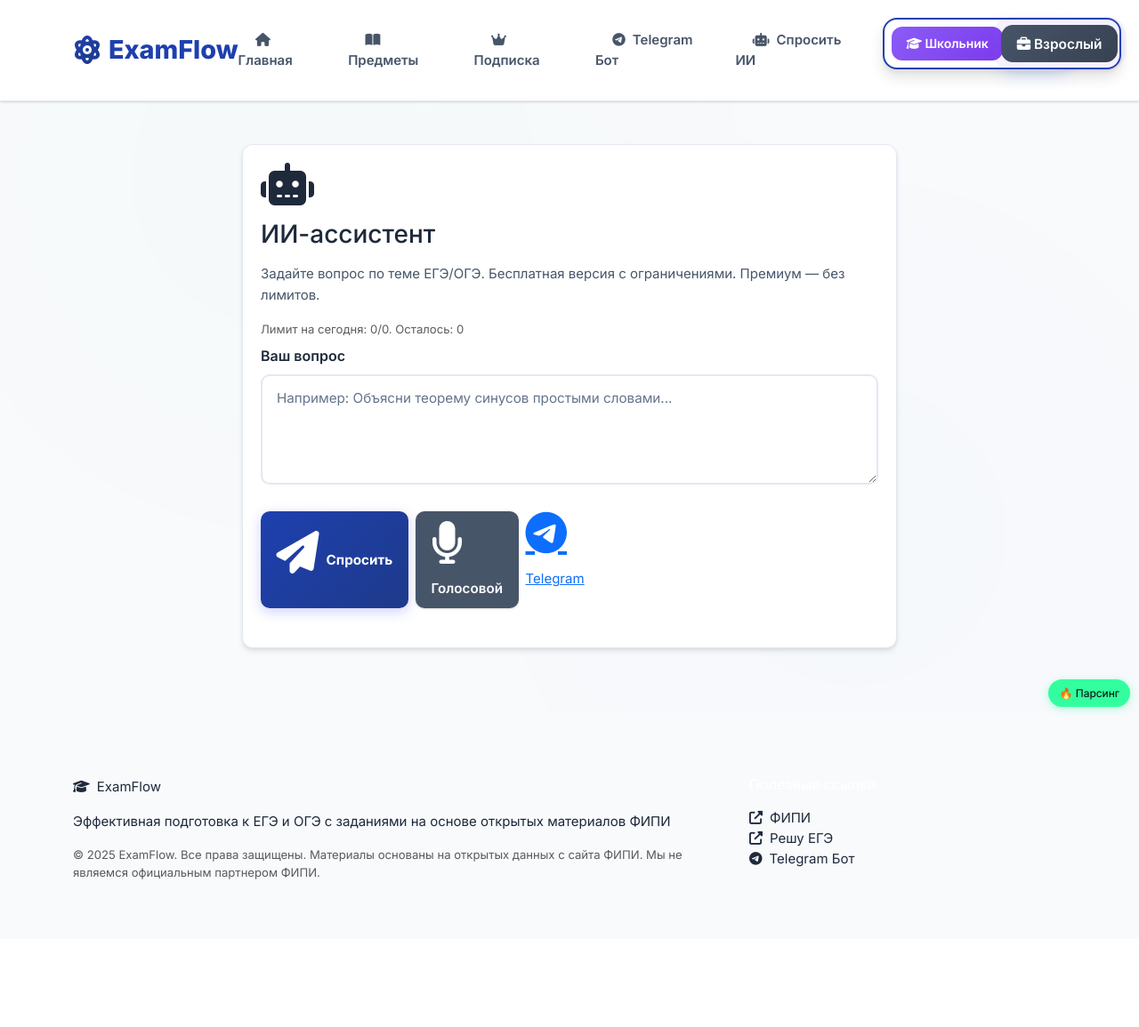
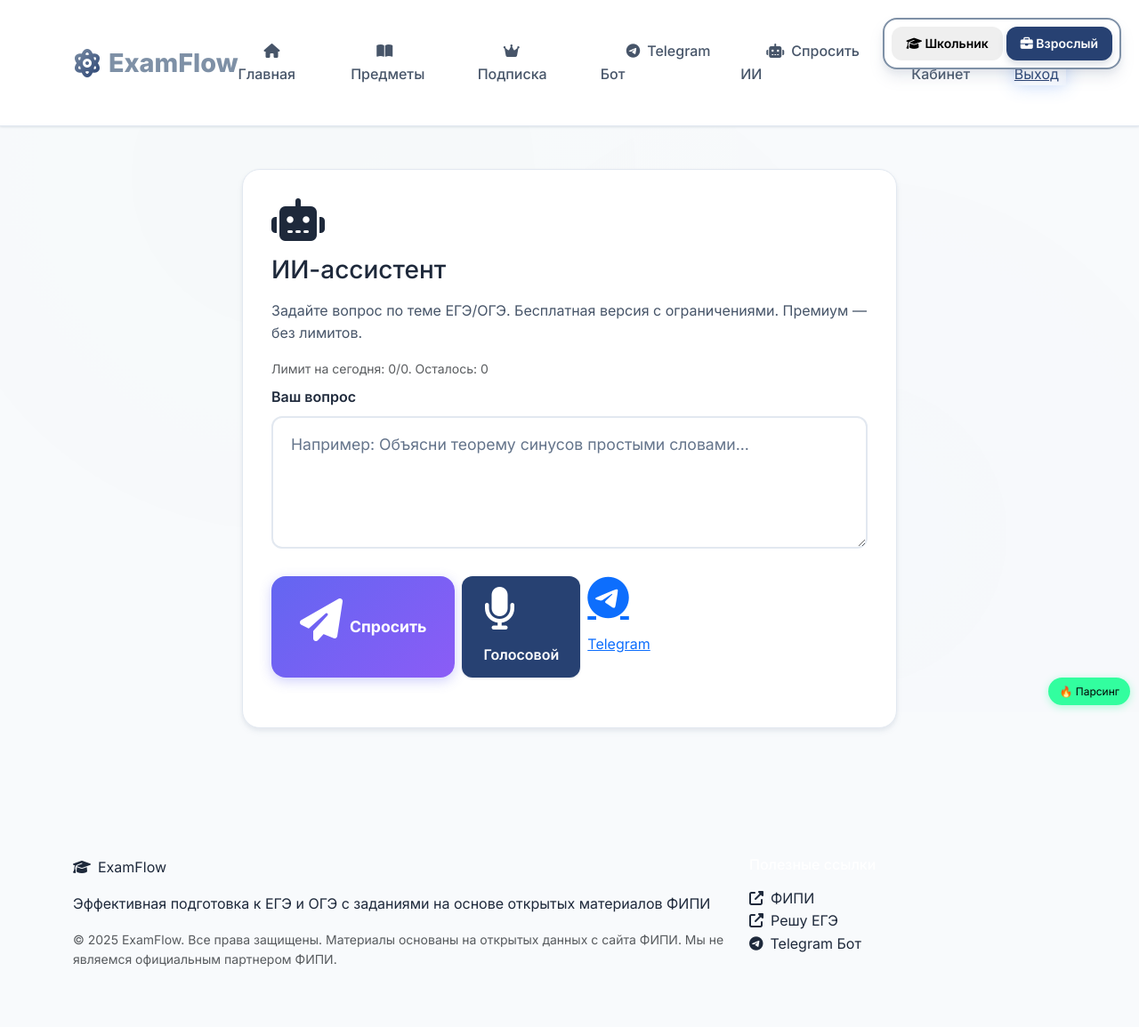
Before and after one commit to gaus-1/ExamFlow, a Django app: page /ai/ in a window 1280 px wide. Shown: the whole page at 89% size. Before the commit the page ends 989 px from the top, so only its background shows below. Run offline with Django 4.2, Linux system fonts and the light colour scheme; the visitor is signed in with stand-in values (Sample User, id 1); data that the repository does not hold is empty.

Commit message:
Обновлены стили: новые цвета Bali Hai (взрослые) и Blue Bell (школьники), добавлены анимации и эффекты для кнопок

```diff
--- a/static/css/themes.css
+++ b/static/css/themes.css
@@ -7,46 +7,46 @@
    ======================================== */
 :root {
     /* Основные цвета фона */
-    --bg-primary: #F8FAFC;          /* Основной фон - светло-серый */
-    --bg-secondary: #F1F5F9;        /* Вторичный фон */
-    --bg-card: #FFFFFF;             /* Карточки - чистый белый */
-    --bg-elevated: #FFFFFF;         /* Поднятые элементы */
-    --bg-overlay: rgba(0, 0, 0, 0.1); /* Наложения */
+    --bg-primary: #F8FAFC;
+    --bg-secondary: #F1F5F9;
+    --bg-card: #FFFFFF;
+    --bg-elevated: #FFFFFF;
+    --bg-overlay: rgba(0, 0, 0, 0.1);
 
-    /* Основные акценты */
-    --accent-primary: #1E40AF;      /* Основной синий - профессиональный */
-    --accent-secondary: #475569;    /* Вторичный серый */
-    --accent-success: #059669;      /* Успех - темно-зеленый */
-    --accent-warning: #D97706;      /* Предупреждение - оранжевый */
-    --accent-danger: #DC2626;       /* Ошибка - красный */
-    --accent-info: #0891B2;         /* Информационный синий */
+    /* Основные акценты - Bali Hai палитра */
+    --accent-primary: #7e90a6;
+    --accent-secondary: #274172;
+    --accent-success: #5ba66a;
+    --accent-warning: #d89632;
+    --accent-danger: #f44336;
+    --accent-info: #274172;
 
     /* Текстовые цвета */
-    --text-primary: #1E293B;        /* Основной текст - темно-серый */
-    --text-secondary: #475569;      /* Вторичный текст */
-    --text-muted: #64748B;          /* Приглушенный текст */
-    --text-accent: #1E40AF;         /* Акцентный текст - синий */
-    --text-on-primary: #FFFFFF;     /* Текст на цветном фоне */
-    --text-on-accent: #FFFFFF;      /* Текст на акцентном фоне */
+    --text-primary: #1E293B;
+    --text-secondary: #475569;
+    --text-muted: #64748B;
+    --text-accent: #274172;
+    --text-on-primary: #FFFFFF;
+    --text-on-accent: #FFFFFF;
 
     /* Градиенты */
-    --gradient-primary: linear-gradient(135deg, #1E40AF, #1E3A8A);
-    --gradient-secondary: linear-gradient(135deg, #475569, #374151);
-    --gradient-success: linear-gradient(135deg, #059669, #047857);
-    --gradient-warm: linear-gradient(135deg, #D97706, #B45309);
+    --gradient-primary: linear-gradient(135deg, #7e90a6, #274172);
+    --gradient-secondary: linear-gradient(135deg, #5ba66a, #274172);
+    --gradient-success: linear-gradient(135deg, #5ba66a, #4a8f5a);
+    --gradient-warm: linear-gradient(135deg, #d89632, #b87a28);
 
     /* Тени */
-    --shadow-soft: 0 1px 3px rgba(0, 0, 0, 0.1), 0 1px 2px rgba(0, 0, 0, 0.06);
-    --shadow-card: 0 4px 6px rgba(0, 0, 0, 0.07), 0 2px 4px rgba(0, 0, 0, 0.06);
-    --shadow-elevated: 0 10px 15px rgba(0, 0, 0, 0.1), 0 4px 6px rgba(0, 0, 0, 0.05);
-    --shadow-button: 0 2px 4px rgba(30, 64, 175, 0.2);
-    --shadow-button-hover: 0 4px 8px rgba(30, 64, 175, 0.3);
+    --shadow-soft: 0 1px 3px rgba(126, 144, 166, 0.15), 0 1px 2px rgba(126, 144, 166, 0.1);
+    --shadow-card: 0 4px 6px rgba(126, 144, 166, 0.1), 0 2px 4px rgba(126, 144, 166, 0.08);
+    --shadow-elevated: 0 10px 15px rgba(126, 144, 166, 0.15), 0 4px 6px rgba(126, 144, 166, 0.1);
+    --shadow-button: 0 2px 4px rgba(126, 144, 166, 0.2);
+    --shadow-button-hover: 0 4px 8px rgba(126, 144, 166, 0.3);
 
     /* Границы */
     --border-light: #E2E8F0;
     --border-medium: #CBD5E1;
-    --border-accent: #1E40AF;
-    --border-focus: #3B82F6;
+    --border-accent: #7e90a6;
+    --border-focus: #274172;
 
     /* Переходы */
     --transition-fast: all 0.15s ease-out;
@@ -88,37 +88,37 @@
    ======================================== */
 [data-theme="school"] {
     /* Основные цвета фона */
-    --bg-primary: #FEF7FF;          /* Светло-фиолетовый фон */
-    --bg-secondary: #F3E8FF;        /* Фиолетовый вторичный фон */
-    --bg-card: #FFFFFF;             /* Карточки остаются белыми */
-    --bg-elevated: #FAF5FF;         /* Поднятые элементы - очень светлый фиолетовый */
+    --bg-primary: #FEF7FF;
+    --bg-secondary: #F3E8FF;
+    --bg-card: #FFFFFF;
+    --bg-elevated: #FAF5FF;
 
-    /* Яркие акценты для школьников */
-    --accent-primary: #8B5CF6;      /* Основной фиолетовый */
-    --accent-secondary: #F97316;    /* Вторичный оранжевый */
-    --accent-success: #10B981;      /* Неоновый зеленый */
-    --accent-warning: #F59E0B;      /* Яркий желтый */
-    --accent-danger: #EF4444;       /* Яркий красный */
-    --accent-info: #06B6D4;         /* Голубой */
+    /* Яркие акценты - Blue Bell палитра */
+    --accent-primary: #8f97c0;
+    --accent-secondary: #152be3;
+    --accent-success: #60a872;
+    --accent-warning: #dd983a;
+    --accent-danger: #f44336;
+    --accent-info: #152be3;
 
     /* Текстовые цвета */
-    --text-primary: #1E1B4B;        /* Темно-фиолетовый текст */
-    --text-secondary: #5B21B6;      /* Фиолетовый вторичный текст */
-    --text-accent: #8B5CF6;         /* Акцентный текст - фиолетовый */
+    --text-primary: #1E1B4B;
+    --text-secondary: #5B21B6;
+    --text-accent: #8f97c0;
 
     /* Градиенты */
-    --gradient-primary: linear-gradient(135deg, #8B5CF6, #7C3AED);
-    --gradient-secondary: linear-gradient(135deg, #F97316, #EA580C);
-    --gradient-success: linear-gradient(135deg, #10B981, #059669);
-    --gradient-warm: linear-gradient(135deg, #F59E0B, #D97706);
+    --gradient-primary: linear-gradient(135deg, #8f97c0, #152be3);
+    --gradient-secondary: linear-gradient(135deg, #60a872, #8f97c0);
+    --gradient-success: linear-gradient(135deg, #60a872, #4a8f5a);
+    --gradient-warm: linear-gradient(135deg, #dd983a, #b87a28);
 
     /* Тени */
-    --shadow-button: 0 2px 8px rgba(139, 92, 246, 0.3);
-    --shadow-button-hover: 0 4px 12px rgba(139, 92, 246, 0.4);
+    --shadow-button: 0 2px 8px rgba(143, 151, 192, 0.3);
+    --shadow-button-hover: 0 8px 20px rgba(143, 151, 192, 0.4);
 
     /* Границы */
-    --border-accent: #8B5CF6;
-    --border-focus: #A78BFA;
+    --border-accent: #8f97c0;
+    --border-focus: #152be3;
 
     /* Анимации */
     --animation-bounce: 0.6s cubic-bezier(0.68, -0.55, 0.265, 1.55);
@@ -130,36 +130,36 @@
    ======================================== */
 [data-theme="adult"] {
     /* Основные цвета фона */
-    --bg-primary: #F8FAFC;          /* Светло-серый фон */
-    --bg-secondary: #F1F5F9;        /* Серый вторичный фон */
-    --bg-card: #FFFFFF;             /* Карточки - чистый белый */
-    --bg-elevated: #FFFFFF;         /* Поднятые элементы */
+    --bg-primary: #F8FAFC;
+    --bg-secondary: #F1F5F9;
+    --bg-card: #FFFFFF;
+    --bg-elevated: #FFFFFF;
 
-    /* Профессиональные акценты */
-    --accent-primary: #1E40AF;      /* Темно-синий */
-    --accent-secondary: #475569;    /* Серый */
-    --accent-success: #059669;      /* Темно-зеленый */
-    --accent-warning: #D97706;      /* Оранжевый */
-    --accent-danger: #DC2626;       /* Красный */
-    --accent-info: #0891B2;         /* Синий */
+    /* Профессиональные акценты - Bali Hai палитра */
+    --accent-primary: #7e90a6;
+    --accent-secondary: #274172;
+    --accent-success: #5ba66a;
+    --accent-warning: #d89632;
+    --accent-danger: #f44336;
+    --accent-info: #274172;
 
     /* Текстовые цвета */
-    --text-primary: #1E293B;        /* Темно-серый */
-    --text-secondary: #475569;      /* Серый */
-    --text-accent: #1E40AF;         /* Синий */
+    --text-primary: #1E293B;
+    --text-secondary: #475569;
+    --text-accent: #274172;
 
     /* Градиенты */
-    --gradient-primary: linear-gradient(135deg, #1E40AF, #1E3A8A);
-    --gradient-secondary: linear-gradient(135deg, #475569, #374151);
-    --gradient-success: linear-gradient(135deg, #059669, #047857);
+    --gradient-primary: linear-gradient(135deg, #7e90a6, #274172);
+    --gradient-secondary: linear-gradient(135deg, #5ba66a, #274172);
+    --gradient-success: linear-gradient(135deg, #5ba66a, #4a8f5a);
 
     /* Тени */
-    --shadow-button: 0 2px 4px rgba(30, 64, 175, 0.2);
-    --shadow-button-hover: 0 4px 8px rgba(30, 64, 175, 0.3);
+    --shadow-button: 0 2px 4px rgba(126, 144, 166, 0.2);
+    --shadow-button-hover: 0 4px 8px rgba(126, 144, 166, 0.3);
 
     /* Границы */
-    --border-accent: #1E40AF;
-    --border-focus: #3B82F6;
+    --border-accent: #7e90a6;
+    --border-focus: #274172;
 
     /* Анимации */
     --animation-bounce: 0.4s cubic-bezier(0.68, -0.55, 0.265, 1.55);
@@ -213,287 +213,319 @@
     width: 100%;
     height: 100%;
     background: linear-gradient(90deg, transparent, rgba(255, 255, 255, 0.2), transparent);
-    transition: var(--transition-slow);
+    transition: left 0.5s;
 }
 
 .theme-switcher-btn:hover::before {
     left: 100%;
 }
 
-/* Кнопка "Школьник" */
-.theme-switcher-btn[data-theme="school"] {
-    background: var(--gradient-primary);
-    color: var(--text-on-accent);
+.theme-switcher-btn.school {
+    background: var(--accent-primary);
+    color: var(--text-on-primary);
+    box-shadow: var(--shadow-button);
 }
 
-.theme-switcher-btn[data-theme="school"]:hover {
-    transform: scale(1.05);
-    box-shadow: 0 0 20px rgba(139, 92, 246, 0.4);
+.theme-switcher-btn.school:hover {
+    background: var(--accent-secondary);
+    transform: translateY(-2px) scale(1.05);
+    box-shadow: var(--shadow-button-hover);
 }
 
-/* Кнопка "Взрослый" */
-.theme-switcher-btn[data-theme="adult"] {
-    background: var(--gradient-secondary);
-    color: var(--text-on-accent);
+.theme-switcher-btn.adult {
+    background: var(--accent-primary);
+    color: var(--text-on-primary);
+    box-shadow: var(--shadow-button);
 }
 
-.theme-switcher-btn[data-theme="adult"]:hover {
-    transform: scale(1.05);
-    box-shadow: 0 0 20px rgba(71, 85, 105, 0.4);
+.theme-switcher-btn.adult:hover {
+    background: var(--accent-secondary);
+    transform: translateY(-1px);
+    box-shadow: var(--shadow-button-hover);
 }
 
-/* Активная кнопка */
 .theme-switcher-btn.active {
-    box-shadow: inset 0 0 0 2px var(--text-on-accent);
-    transform: scale(1.1);
+    background: var(--accent-secondary);
+    color: var(--text-on-primary);
+    box-shadow: var(--shadow-button-hover);
 }
 
 /* ========================================
-   АДАПТИВНОСТЬ ПЕРЕКЛЮЧАТЕЛЯ
+   СТИЛИ КНОПОК
+   ======================================== */
+
+/* Общие стили кнопок */
+.btn {
+    display: inline-flex;
+    align-items: center;
+    justify-content: center;
+    gap: var(--spacing-sm);
+    padding: var(--spacing-md) var(--spacing-lg);
+    border: none;
+    border-radius: var(--radius-lg);
+    font-weight: 600;
+    font-size: var(--font-size-base);
+    text-decoration: none;
+    cursor: pointer;
+    transition: var(--transition-base);
+    position: relative;
+    overflow: hidden;
+    text-align: center;
+    min-height: 44px;
+}
+
+/* Эффект свечения для школьников */
+[data-theme="school"] .btn::before {
+    content: '';
+    position: absolute;
+    top: 0;
+    left: -100%;
+    width: 100%;
+    height: 100%;
+    background: linear-gradient(90deg, transparent, rgba(255, 255, 255, 0.3), transparent);
+    transition: left 0.6s;
+}
+
+[data-theme="school"] .btn:hover::before {
+    left: 100%;
+}
+
+/* Основная кнопка */
+.btn-primary {
+    background: var(--gradient-primary);
+    color: var(--text-on-primary);
+    box-shadow: var(--shadow-button);
+}
+
+[data-theme="school"] .btn-primary {
+    border-radius: 25px;
+    box-shadow: 0 4px 15px rgba(143, 151, 192, 0.4);
+}
+
+[data-theme="school"] .btn-primary:hover {
+    transform: translateY(-3px) scale(1.02);
+    box-shadow: 0 8px 25px rgba(143, 151, 192, 0.5);
+}
+
+[data-theme="adult"] .btn-primary:hover {
+    transform: translateY(-1px);
+    box-shadow: var(--shadow-button-hover);
+}
+
+/* Вторичная кнопка */
+.btn-secondary {
+    background: var(--gradient-secondary);
+    color: var(--text-on-primary);
+    box-shadow: var(--shadow-button);
+}
+
+[data-theme="school"] .btn-secondary {
+    border-radius: 20px;
+    box-shadow: 0 3px 12px rgba(21, 43, 227, 0.3);
+}
+
+[data-theme="school"] .btn-secondary:hover {
+    transform: translateY(-2px) scale(1.03);
+    box-shadow: 0 6px 20px rgba(21, 43, 227, 0.4);
+}
+
+[data-theme="adult"] .btn-secondary:hover {
+    transform: translateY(-1px);
+    box-shadow: var(--shadow-button-hover);
+}
+
+/* Кнопка успеха */
+.btn-success {
+    background: var(--gradient-success);
+    color: var(--text-on-primary);
+    box-shadow: var(--shadow-button);
+}
+
+[data-theme="school"] .btn-success {
+    border-radius: 22px;
+    box-shadow: 0 4px 15px rgba(96, 168, 114, 0.4);
+}
+
+[data-theme="school"] .btn-success:hover {
+    transform: translateY(-2px) scale(1.02);
+    box-shadow: 0 7px 22px rgba(96, 168, 114, 0.5);
+}
+
+[data-theme="adult"] .btn-success:hover {
+    transform: translateY(-1px);
+    box-shadow: var(--shadow-button-hover);
+}
+
+/* Кнопка предупреждения */
+.btn-warning {
+    background: var(--gradient-warm);
+    color: var(--text-on-primary);
+    box-shadow: var(--shadow-button);
+}
+
+[data-theme="school"] .btn-warning {
+    border-radius: 24px;
+    box-shadow: 0 4px 15px rgba(221, 152, 58, 0.4);
+}
+
+[data-theme="school"] .btn-warning:hover {
+    transform: translateY(-2px) scale(1.02);
+    box-shadow: 0 7px 22px rgba(221, 152, 58, 0.5);
+}
+
+[data-theme="adult"] .btn-warning:hover {
+    transform: translateY(-1px);
+    box-shadow: var(--shadow-button-hover);
+}
+
+/* Кнопка опасности */
+.btn-danger {
+    background: var(--accent-danger);
+    color: var(--text-on-primary);
+    box-shadow: var(--shadow-button);
+}
+
+[data-theme="school"] .btn-danger {
+    border-radius: 20px;
+    box-shadow: 0 4px 15px rgba(244, 67, 54, 0.4);
+}
+
+[data-theme="school"] .btn-danger:hover {
+    transform: translateY(-2px) scale(1.02);
+    box-shadow: 0 7px 22px rgba(244, 67, 54, 0.5);
+}
+
+[data-theme="adult"] .btn-danger:hover {
+    transform: translateY(-1px);
+    box-shadow: var(--shadow-button-hover);
+}
+
+/* Кнопка информации */
+.btn-info {
+    background: var(--accent-info);
+    color: var(--text-on-primary);
+    box-shadow: var(--shadow-button);
+}
+
+[data-theme="school"] .btn-info {
+    border-radius: 20px;
+    box-shadow: 0 4px 15px rgba(21, 43, 227, 0.4);
+}
+
+[data-theme="school"] .btn-info:hover {
+    transform: translateY(-2px) scale(1.02);
+    box-shadow: 0 7px 22px rgba(21, 43, 227, 0.5);
+}
+
+[data-theme="adult"] .btn-info:hover {
+    transform: translateY(-1px);
+    box-shadow: var(--shadow-button-hover);
+}
+
+/* Размеры кнопок */
+.btn-sm {
+    padding: var(--spacing-sm) var(--spacing-md);
+    font-size: var(--font-size-sm);
+    min-height: 36px;
+}
+
+.btn-lg {
+    padding: var(--spacing-lg) var(--spacing-xl);
+    font-size: var(--font-size-lg);
+    min-height: 52px;
+}
+
+/* Кнопка с иконкой */
+.btn-icon {
+    padding: var(--spacing-md);
+    min-width: 44px;
+    min-height: 44px;
+}
+
+/* ========================================
+   АНИМАЦИИ И ЭФФЕКТЫ
+   ======================================== */
+
+/* Пульсация для школьников */
+[data-theme="school"] .btn-primary {
+    animation: pulse 2s infinite;
+}
+
+@keyframes pulse {
+    0% { box-shadow: 0 4px 15px rgba(143, 151, 192, 0.4); }
+    50% { box-shadow: 0 4px 20px rgba(143, 151, 192, 0.6); }
+    100% { box-shadow: 0 4px 15px rgba(143, 151, 192, 0.4); }
+}
+
+/* Плавающий эффект для школьников */
+[data-theme="school"] .btn:hover {
+    animation: float 0.6s ease-in-out;
+}
+
+@keyframes float {
+    0%, 100% { transform: translateY(0); }
+    50% { transform: translateY(-5px); }
+}
+
+/* Эффект нажатия */
+.btn:active {
+    transform: translateY(1px);
+}
+
+/* ========================================
+   АДАПТИВНОСТЬ
    ======================================== */
 @media (max-width: 768px) {
     .theme-switcher {
         top: 10px;
         right: 10px;
-        padding: var(--spacing-xs);
     }
 
-    .theme-switcher-container {
-        flex-direction: column;
-        gap: var(--spacing-xs);
+    .btn {
+        padding: var(--spacing-sm) var(--spacing-md);
+        font-size: var(--font-size-sm);
+        min-height: 40px;
     }
 
-    .theme-switcher-btn {
-        padding: var(--spacing-xs) var(--spacing-sm);
-        font-size: var(--font-size-xs);
-    }
-}
-
-@media (max-width: 480px) {
-    .theme-switcher {
-        position: fixed;
-        bottom: 20px;
-        right: 20px;
-        top: auto;
+    .btn-lg {
+        padding: var(--spacing-md) var(--spacing-lg);
+        min-height: 48px;
     }
 }
 
 /* ========================================
-   АНИМАЦИИ ПЕРЕКЛЮЧЕНИЯ ТЕМ
+   ДОПОЛНИТЕЛЬНЫЕ ЭФФЕКТЫ ДЛЯ ШКОЛЬНИКОВ
    ======================================== */
-.theme-transition {
-    transition:
-        background-color var(--transition-base),
-        color var(--transition-base),
-        border-color var(--transition-base),
-        box-shadow var(--transition-base);
+[data-theme="school"] .btn::after {
+    content: '';
+    position: absolute;
+    top: 50%;
+    left: 50%;
+    width: 0;
+    height: 0;
+    background: rgba(255, 255, 255, 0.2);
+    border-radius: 50%;
+    transform: translate(-50%, -50%);
+    transition: width 0.3s, height 0.3s;
 }
 
-/* Плавное появление переключателя */
-.theme-switcher {
-    animation: slideInRight 0.5s ease-out;
-}
-
-@keyframes slideInRight {
-    from {
-        opacity: 0;
-        transform: translateX(100%);
-    }
-    to {
-        opacity: 1;
-        transform: translateX(0);
-    }
-}
-
-/* Эффект пульсации для активной темы */
-.theme-switcher-btn.active {
-    animation: pulse 2s infinite;
-}
-
-@keyframes pulse {
-    0%, 100% {
-        box-shadow: 0 0 0 0 rgba(139, 92, 246, 0.7);
-    }
-    50% {
-        box-shadow: 0 0 0 10px rgba(139, 92, 246, 0);
-    }
+[data-theme="school"] .btn:active::after {
+    width: 200px;
+    height: 200px;
 }
 
 /* ========================================
-   УВЕДОМЛЕНИЕ О СМЕНЕ ТЕМЫ
+   ДОПОЛНИТЕЛЬНЫЕ ЭФФЕКТЫ ДЛЯ ВЗРОСЛЫХ
    ======================================== */
-.theme-notification {
-    position: fixed;
-    top: 80px;
-    right: 20px;
-    background: var(--bg-card);
-    border: 2px solid var(--border-accent);
-    border-radius: var(--radius-lg);
-    padding: var(--spacing-md);
-    box-shadow: var(--shadow-elevated);
-    z-index: 999;
-    transform: translateX(100%);
-    transition: var(--transition-base);
-    max-width: 300px;
+[data-theme="adult"] .btn {
+    border: 1px solid transparent;
 }
 
-.theme-notification.show {
-    transform: translateX(0);
+[data-theme="adult"] .btn:hover {
+    border-color: var(--border-accent);
 }
 
-.theme-notification-title {
-    font-weight: 600;
-    color: var(--text-primary);
-    margin-bottom: var(--spacing-xs);
-    font-size: var(--font-size-sm);
+[data-theme="adult"] .btn:focus {
+    outline: 2px solid var(--border-focus);
+    outline-offset: 2px;
 }
-
-.theme-notification-text {
-    color: var(--text-secondary);
-    font-size: var(--font-size-xs);
-    line-height: 1.4;
-}
-
-/* ========================================
-   ДОПОЛНИТЕЛЬНЫЕ СТИЛИ ДЛЯ ТЕМ
-   ======================================== */
-
-/* Стили для школьной темы */
-[data-theme="school"] .card-tech {
-    border: 2px solid var(--border-light);
-    background: linear-gradient(135deg, #FAF5FF, #F3E8FF);
-}
-
-[data-theme="school"] .btn-neon {
-    background: var(--gradient-primary);
-    border-radius: var(--radius-2xl);
-    font-size: var(--font-size-lg);
-}
-
-[data-theme="school"] .hero-title {
-    background: var(--gradient-primary);
-    -webkit-background-clip: text;
-    -webkit-text-fill-color: transparent;
-    background-clip: text;
-}
-
-/* Стили для взрослой темы */
-[data-theme="adult"] .card-tech {
-    border: 1px solid var(--border-light);
-    background: var(--bg-card);
-}
-
-[data-theme="adult"] .btn-neon {
-    background: var(--gradient-primary);
-    border-radius: var(--radius-lg);
-    font-size: var(--font-size-base);
-}
-
-[data-theme="adult"] .hero-title {
-    color: var(--text-primary);
-    font-weight: 700;
-}
-
-/* ========================================
-   ГЛУБОКИЕ РАЗЛИЧИЯ ДИЗАЙНОВ
-   ======================================== */
-
-/* ШКОЛЬНИК: крупная типографика, большие отступы, округлые формы, весёлые элементы */
-[data-theme="school"] body {
-    font-size: 18px;
-    line-height: 1.7;
-}
-
-[data-theme="school"] .navbar-tech {
-    padding: 1.25rem 0;
-}
-
-[data-theme="school"] .logo-tech {
-    font-size: 2rem;
-}
-
-[data-theme="school"] .nav-link-tech {
-    padding: 0.85rem 1.25rem !important;
-    border-radius: 14px;
-    font-weight: 700;
-}
-
-[data-theme="school"] .btn-neon,
-[data-theme="school"] .btn-gradient,
-[data-theme="school"] .btn-secondary-duolingo,
-[data-theme="school"] .btn-outline-duolingo {
-    border-radius: 20px;
-    padding: 1rem 1.5rem;
-    font-size: 1.05rem;
-}
-
-[data-theme="school"] .form-control-duolingo {
-    border-radius: 16px;
-    padding: 1.1rem 1.25rem;
-    font-size: 1.05rem;
-}
-
-[data-theme="school"] .card-tech,
-[data-theme="school"] .card-neon {
-    border-radius: 22px;
-    padding: 2rem;
-}
-
-[data-theme="school"] .hero-tech {
-    min-height: 88vh;
-}
-
-/* ВЗРОСЛЫЙ: компактный интерфейс, строгие формы, меньшие отступы, акцент на данные */
-[data-theme="adult"] body {
-    font-size: 15px;
-    line-height: 1.55;
-}
-
-[data-theme="adult"] .navbar-tech {
-    padding: 0.5rem 0;
-}
-
-[data-theme="adult"] .nav-link-tech {
-    padding: 0.5rem 0.9rem !important;
-    border-radius: 8px;
-    font-weight: 600;
-}
-
-[data-theme="adult"] .btn-neon,
-[data-theme="adult"] .btn-gradient,
-[data-theme="adult"] .btn-secondary-duolingo,
-[data-theme="adult"] .btn-outline-duolingo {
-    border-radius: 10px;
-    padding: 0.65rem 1.1rem;
-    font-size: 0.95rem;
-}
-
-[data-theme="adult"] .form-control-duolingo {
-    border-radius: 10px;
-    padding: 0.8rem 1rem;
-    font-size: 0.95rem;
-}
-
-[data-theme="adult"] .card-tech,
-[data-theme="adult"] .card-neon {
-    border-radius: 12px;
-    padding: 1.25rem;
-}
-
-[data-theme="adult"] .hero-tech {
-    min-height: 70vh;
-}
-
-/* Разное: плотность таблиц/статистики для взрослой темы */
-[data-theme="adult"] .stat-item { padding: 0.75rem; }
-[data-theme="adult"] .feature-list li { padding: 0.35rem 0; }
-
-/* ========================================
-   УТИЛИТЫ ДЛЯ ТЕМ
-   ======================================== */
-.theme-text-primary { color: var(--text-primary) !important; }
-.theme-text-secondary { color: var(--text-secondary) !important; }
-.theme-text-accent { color: var(--text-accent) !important; }
-.theme-bg-primary { background-color: var(--bg-primary) !important; }
-.theme-bg-card { background-color: var(--bg-card) !important; }
-.theme-border-accent { border-color: var(--border-accent) !important; }
```
